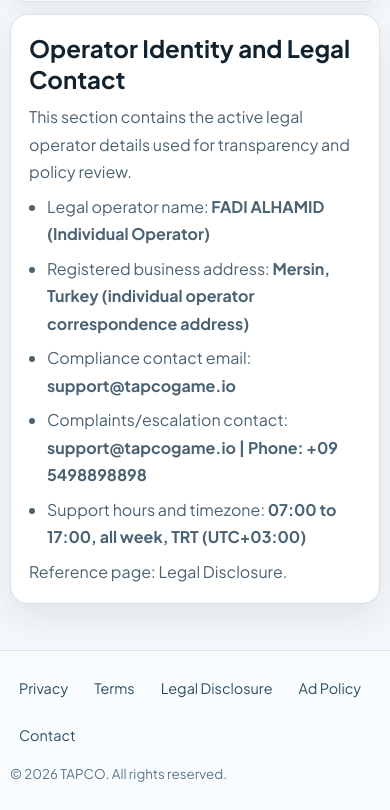
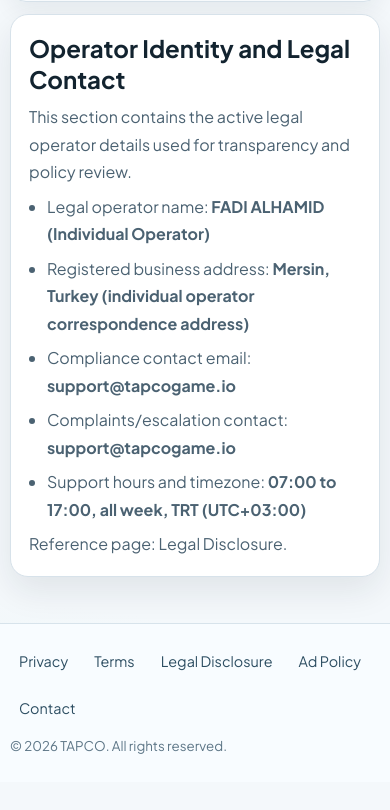
Before and after one commit to fedobitco2025/TAPCO, a website: page backend/public/contact.html in a window 390 px wide. Shown: the part 1584-2394 px from the top of the page. After the commit the page ends 2366 px from the top, so only its background shows below. Drawn offline with Linux system fonts and the light colour scheme.

Commit message:
fix(contact): remove incorrect phone number from legal contact block

```diff
--- a/backend/public/contact.html
+++ b/backend/public/contact.html
@@ -140,7 +140,7 @@
           <li>Legal operator name: <strong>FADI ALHAMID (Individual Operator)</strong></li>
           <li>Registered business address: <strong>Mersin, Turkey (individual operator correspondence address)</strong></li>
           <li>Compliance contact email: <strong>support@tapcogame.io</strong></li>
-          <li>Complaints/escalation contact: <strong>support@tapcogame.io | Phone: +09 5498898898</strong></li>
+          <li>Complaints/escalation contact: <strong>support@tapcogame.io</strong></li>
           <li>Support hours and timezone: <strong>07:00 to 17:00, all week, TRT (UTC+03:00)</strong></li>
         </ul>
         <p>Reference page: <a href="/legal-disclosure">Legal Disclosure</a>.</p>
```
Also changed, not shown: contact.html (+1 -1 lines).
